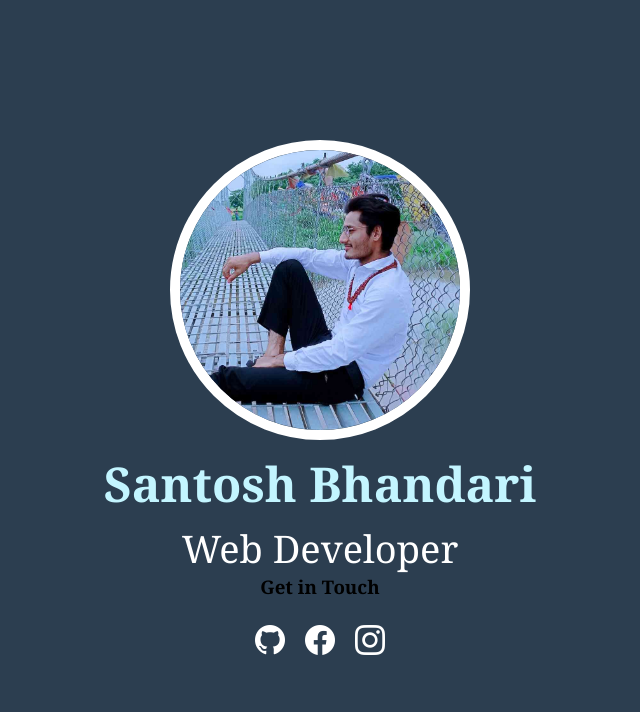
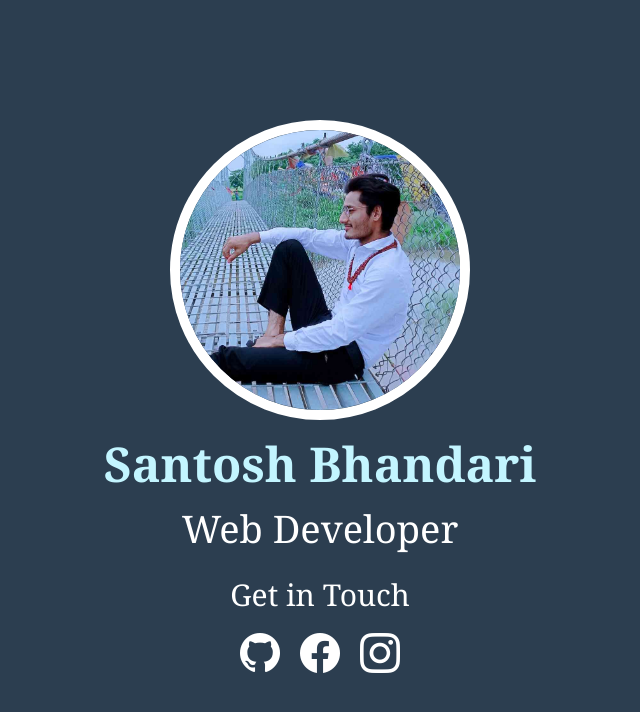
Before and after one commit to santoshvandari/LearningReactJS, a React (Create React App) app in the folder myfirstapp/: page / in a window 1280 px wide. Shown: the top 712 px of the page, without its empty margins (320-960 px from the left). Built offline with nearby package versions, Linux system fonts and the light colour scheme.

Commit message:
MyFirstReactApp

```diff
--- a/myfirstapp/src/App.css
+++ b/myfirstapp/src/App.css
@@ -31,11 +31,18 @@ body{
   color: #fff;
 }
 
-.SocialMedia{
+.wrapper{
   margin-top: 20px;
+}
+.wrapper h3{
+  font-size: 30px;
+  color: #fff;
+  font-weight: 400;
+  margin-bottom: 10px;
+
 }
 .SocialMedia a{
   color: #fff;
-  font-size: 30px;
+  font-size: 40px;
   margin: 0 10px;
 }
```
